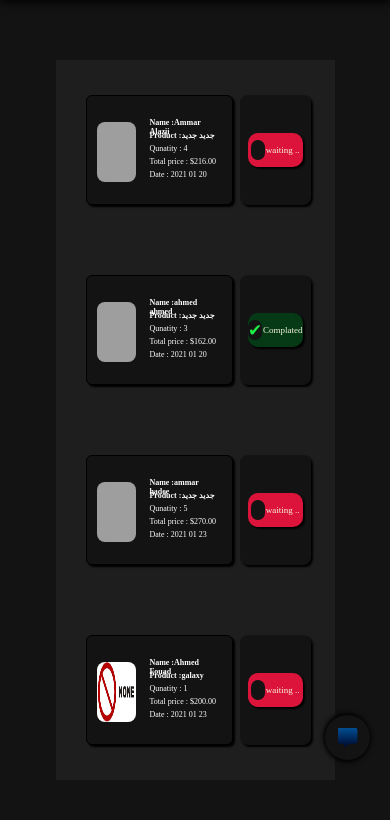
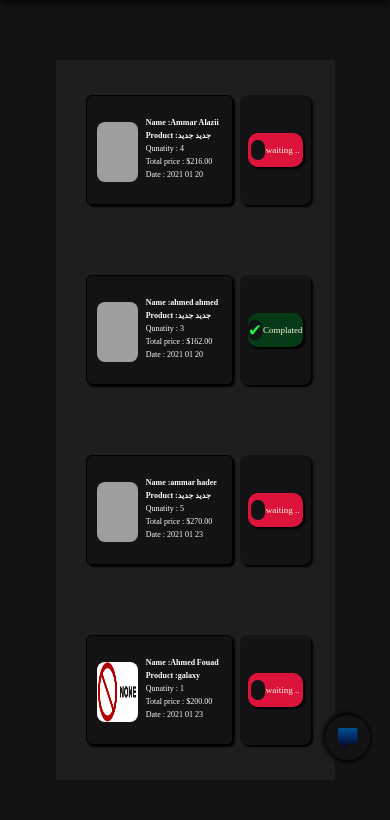
Before and after one commit to ammaralazie/CRM_for_sales_company, a Django app: page /Order_Manage/ in a window 390 px wide. Shown: the part 64-884 px from the top of the page. Run offline with Django 3.2, Linux system fonts and the light colour scheme; a user stored in the database is signed in; data comes from the database, SQL or seed files in the repository; some libraries are stand-ins or nearby versions; grey boxes are pictures that could not be loaded.

Commit message:
add mobile_management

```diff
--- a/static/css/mobile_management.css
+++ b/static/css/mobile_management.css
@@ -108,3 +108,9 @@
         height: 150px;
     }
     }
+
+    @media screen and (max-width:1024px){
+        .info_product{
+            padding: 0;
+        }
+    }
```
